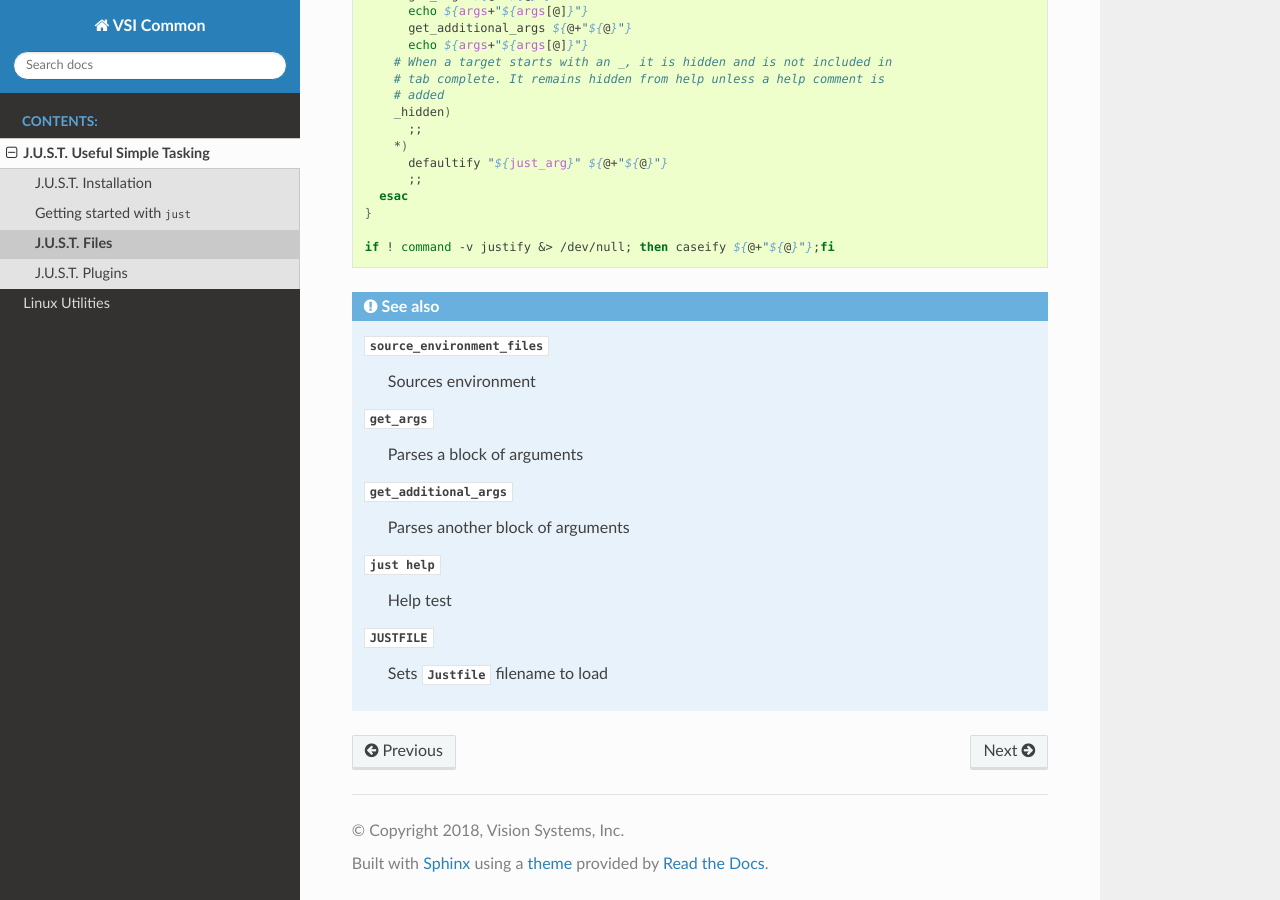
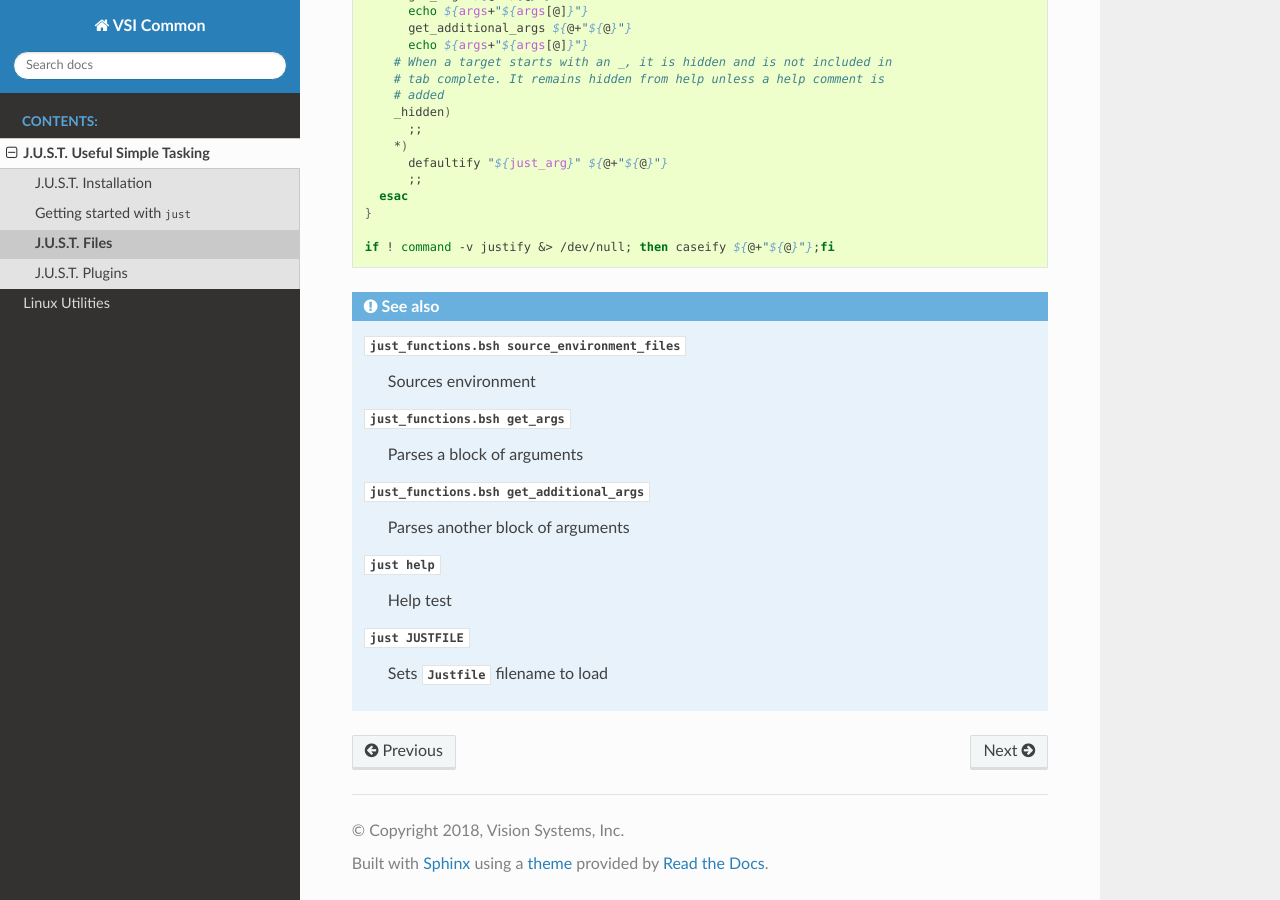
Before and after one commit to VisionSystemsInc/vsi_common, a Sphinx documentation site: the page built from docs/just/files.rst, in a window 1280 px wide and 900 px high, scrolled down 729 px. Built offline with Sphinx 7.4.7 and the Read the Docs theme 2.0.0, drawn with Linux system fonts in a browser that asks for light colours; pages that are not in the unit, such as notebooks, are missing from menus.

Commit message:
Corrected all current errors to vsi_common

```diff
--- a/docs/just/files.rst
+++ b/docs/just/files.rst
@@ -54,15 +54,15 @@ The file sourced by just. The primary purpose of the Justfile is to define the f
 
 .. seealso::
 
-  :func:`source_environment_files <just_functions.bsh source_environment_files>`
+  :func:`just_functions.bsh source_environment_files`
     Sources environment
-  :func:`get_args <just_functions.bsh get_args>`
+  :func:`just_functions.bsh get_args`
     Parses a block of arguments
-  :func:`get_additional_args <just_functions.bsh get_additional_args>`
+  :func:`just_functions.bsh get_additional_args`
     Parses another block of arguments
   :cmd:`just help`
     Help test
-  :env:`JUSTFILE <just JUSTFILE>`
+  :env:`just JUSTFILE`
     Sets :file:`Justfile` filename to load
 
 .. _just-project-env-files:
```
Also changed, not shown: 10 other files.
